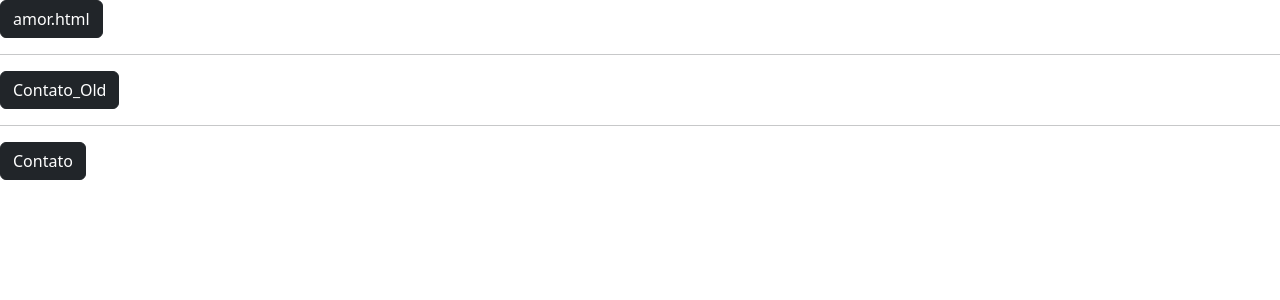
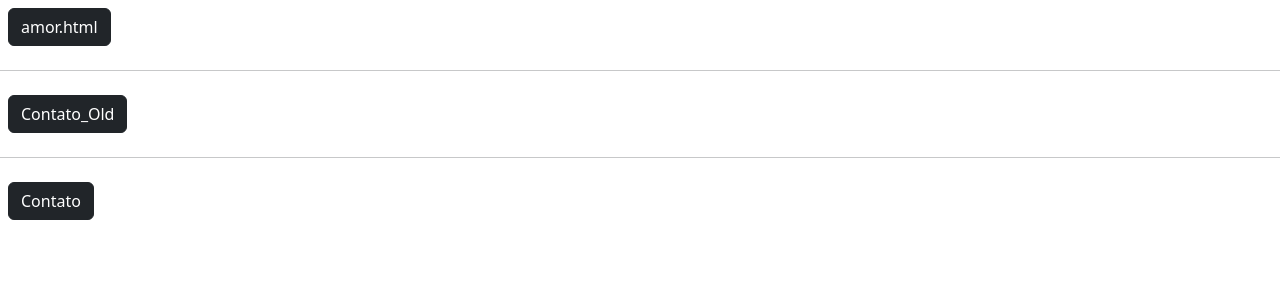
Before and after one commit to KauaVDSB/FlaskLearn, a Flask app: page / in a window 1280 px wide. Shown: the top 300 px of the page. Run offline with Flask 3, Linux system fonts and the light colour scheme.

Commit message:
token de seguranca adicionado.

```diff
--- a/flaskLearn/__init__.py
+++ b/flaskLearn/__init__.py
@@ -6,6 +6,7 @@ from flask_migrate import Migrate
 app = Flask(__name__)
 app.config['SQLALCHEMY_DATABASE_URI'] = 'sqlite:///database.db'
 app.config['SQLALCHEMY_TRACK_MODIFICATIONS'] = False
+app.config['SECRET_KEY'] = 'helolisahelolisahelolisahelolisahelolisahelolisahelolisahelolisa'
 
 db = SQLAlchemy(app)
 migrate = Migrate(app, db)
--- a/flaskLearn/templates/amor.html
+++ b/flaskLearn/templates/amor.html
@@ -9,11 +9,12 @@
 
 </head>
 <body>
+    <a href="{{url_for('homepage')}}" class="btn btn-dark m-2">Homepage</a>
+
     <p> Oiii {{context.user}}, lhe amo muitão <br>
         ass: {{context.namorado}} S2
     </p>
 
-    <a href="{{url_for('homepage')}}" class="btn btn-dark">Homepage</a>
 
 
     <script src="https://cdn.jsdelivr.net/npm/bootstrap@5.3.3/dist/js/bootstrap.bundle.min.js" integrity="sha384-YvpcrYf0tY3lHB60NNkmXc5s9fDVZLESaAA55NDzOxhy9GkcIdslK1eN7N6jIeHz" crossorigin="anonymous"></script>
--- a/flaskLearn/templates/contato.html
+++ b/flaskLearn/templates/contato.html
@@ -10,7 +10,7 @@
 </head>
 <body>
 
-    <a href="{{url_for('homepage')}}" class="btn btn-dark">Homepage</a>
+    <a href="{{url_for('homepage')}}" class="btn btn-dark m-2">Homepage</a>
 
     <div class="container">
 
--- a/flaskLearn/templates/contato_old.html
+++ b/flaskLearn/templates/contato_old.html
@@ -10,7 +10,7 @@
 </head>
 <body>
 
-    <a href="{{url_for('homepage')}}" class="btn btn-dark">Homepage</a>
+    <a href="{{url_for('homepage')}}" class="btn btn-dark m-2">Homepage</a>
 
     <div class="container">
 
--- a/flaskLearn/templates/index.html
+++ b/flaskLearn/templates/index.html
@@ -9,15 +9,15 @@
 
 </head>
 <body>
-    <a href="{{url_for('novapag')}}" class="btn btn-dark">
+    <a href="{{url_for('novapag')}}" class="btn btn-dark m-2">
         amor.html
     </a>
     <hr>
-    <a href="{{url_for('contato_old')}}" class="btn btn-dark">
+    <a href="{{url_for('contato_old')}}" class="btn btn-dark m-2">
         Contato_Old
     </a>
     <hr>
-    <a href="{{url_for('contato')}}" class="btn btn-dark">
+    <a href="{{url_for('contato')}}" class="btn btn-dark m-2">
         Contato
     </a>
 
```
